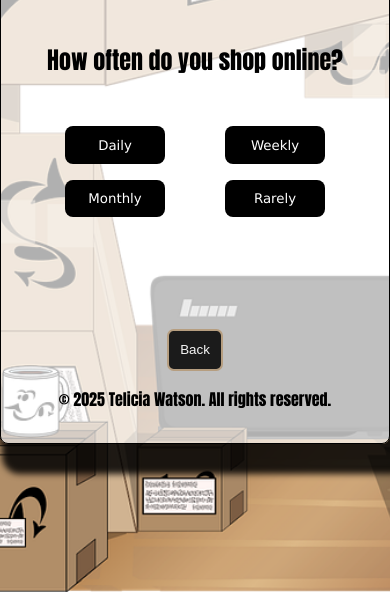
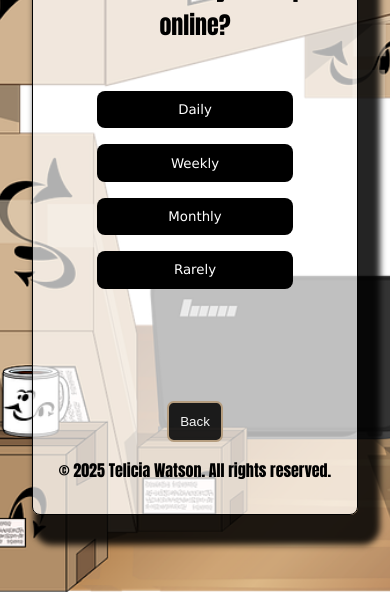
Before and after one commit to teli203/email-marketing, a plain HTML site: page pages/survey.html in a window 390 px wide. Shown: the part 252-844 px from the top of the page. Drawn offline with Linux system fonts and the light colour scheme.

Commit message:
Adjust button width, add media query to wrapper

```diff
--- a/style/survey.css
+++ b/style/survey.css
@@ -61,7 +61,7 @@ body {
     border: none;
     border-radius: 8px;
     cursor: pointer;
-    min-width: 100px;
+    width: 100%;
     text-align: center;
   }
 
@@ -97,3 +97,13 @@ body {
   .hide {
     display: none;
   }
+
+  /* Media Query */
+
+  @media (max-width: 600px) {
+    .survey-wrapper {
+      width: 20rem;
+      width: 75%;
+    }
+
+  }
```
